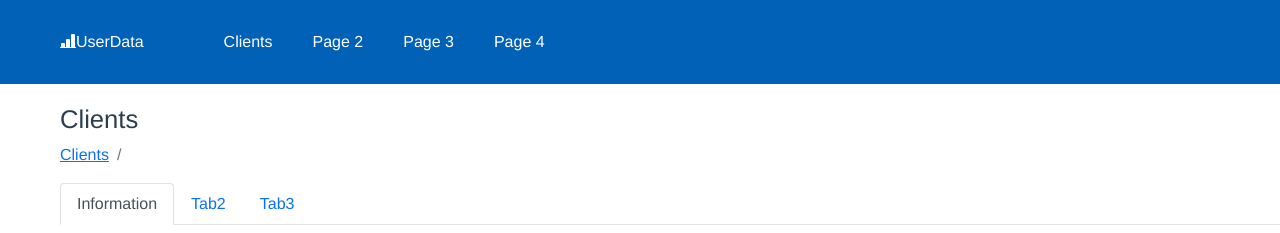
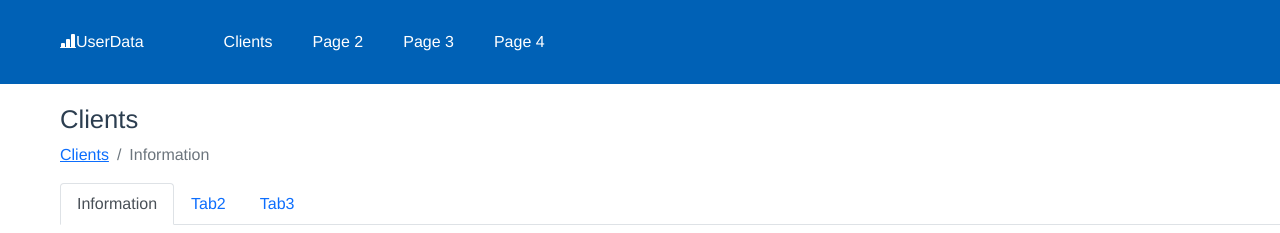
Before and after one commit to MQ804/Project1, a Vue app in the folder vue-proj/: page /Clients/Information in a window 1280 px wide. Shown: the top 233 px of the page. Built offline with nearby package versions, Linux system fonts and the light colour scheme.

Commit message:
DEV-3 fix breadcrumbs

```diff
--- a/vue-proj/src/views/Clients.vue
+++ b/vue-proj/src/views/Clients.vue
@@ -8,15 +8,15 @@
     </template>
     <div>
       <b-tabs content-class="mt-3" class="tabs">
-        <b-tab title="Information" active>
+        <b-tab title="Information" @click="tab='Information'" active>
           <div class="tab-content"><p>I'm the first tab</p></div>
         </b-tab>
-        <b-tab title="Tab2">
+        <b-tab title="Tab2" @click="tab='Tab2'">
           <div class="tab-content">
             <p>I'm the second tab</p>
           </div>
         </b-tab>
-        <b-tab title="Tab3">
+        <b-tab title="Tab3" @click="tab='Tab3'">
           <div class="tab-content">
             <p>I'm a third tab!</p>
           </div>
@@ -31,18 +31,23 @@ export default {
   name: 'Clients',
   data() {
     return {
-      breadcrumbItems: [
+      tab: 'Information',
+      name: this.$route.name,
+    };
+  },
+  computed: {
+    breadcrumbItems() {
+      return [
         {
-          text: this.$route.name,
+          text: this.name,
           href: '#',
         },
         {
           text: this.tab,
           to: { name: 'Clients', params: { tab: this.tab } },
         },
-      ],
-      name: this.$route.name,
-    };
+      ];
+    },
   },
 };
 </script>
```
